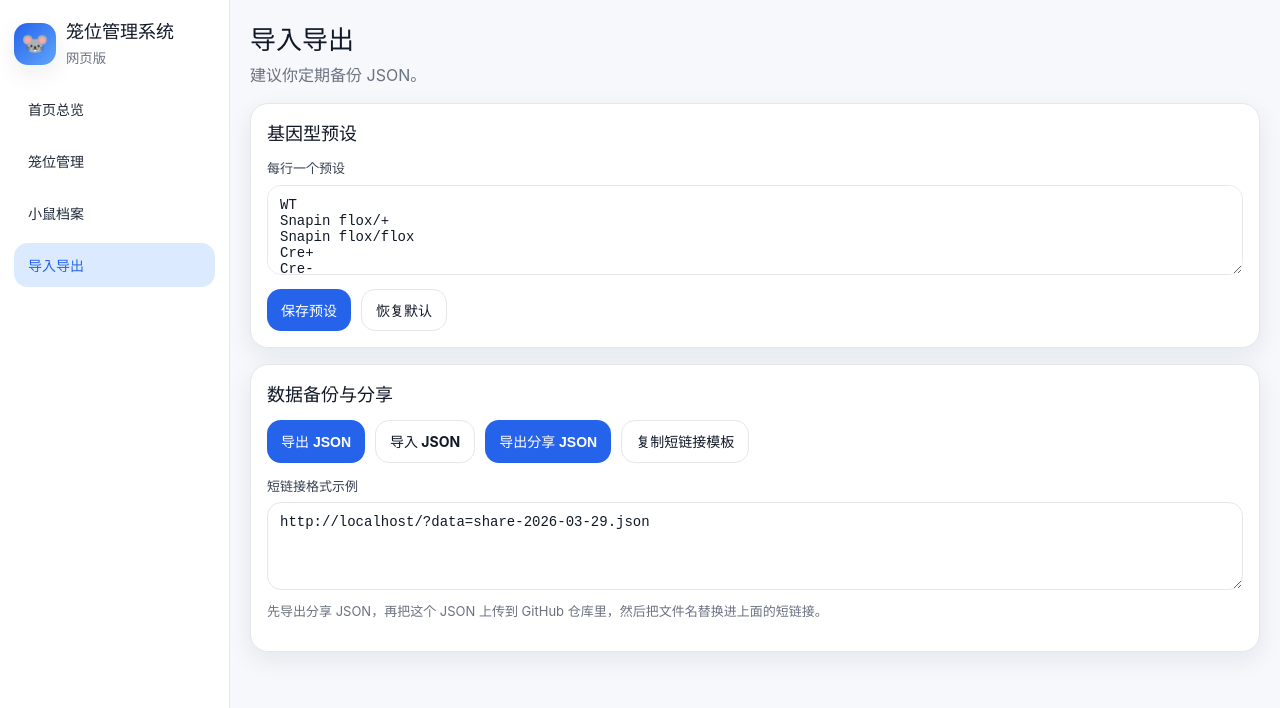
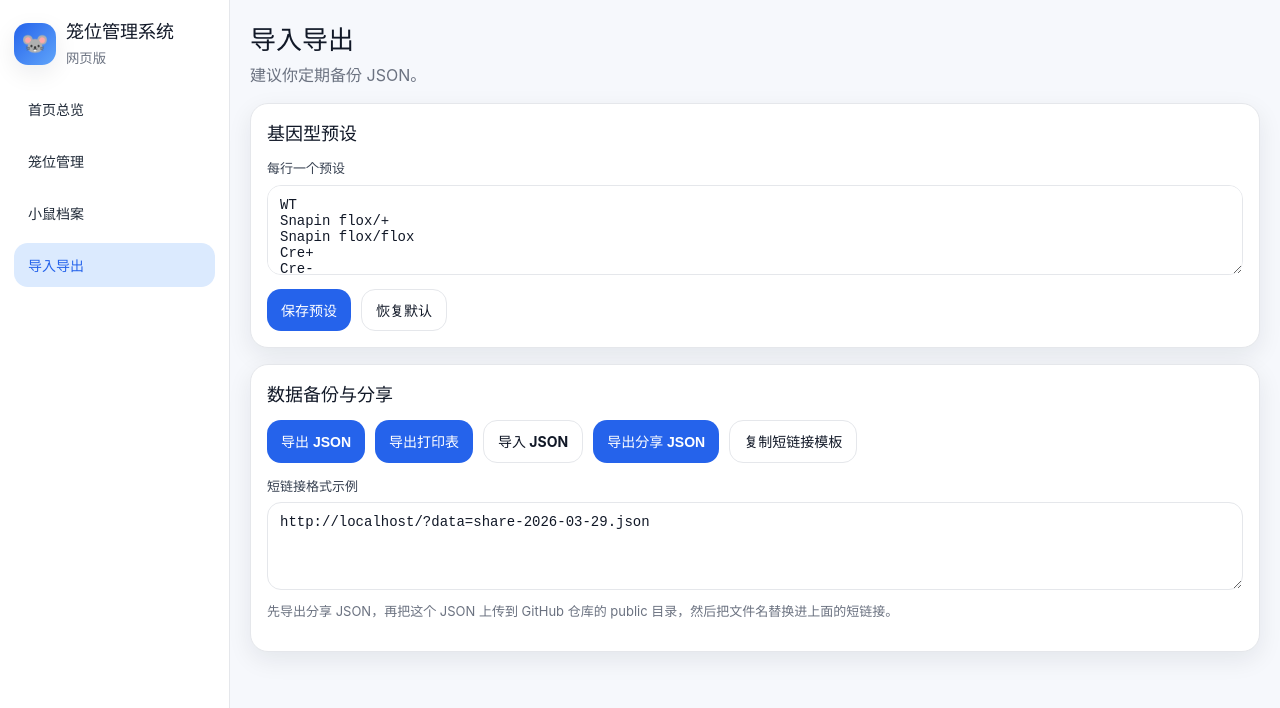
Before and after one commit to graduateedu1021-max/mouse-cage-manager, a React (Vite) app: page / in a window 1280 px wide. Both pictures are taken after a click on the button "导入导出". Shown: the top 708 px of the page. Built offline with nearby package versions, Linux system fonts and the light colour scheme.

Commit message:
Update App.jsx

```diff
--- a/src/App.jsx
+++ b/src/App.jsx
@@ -47,8 +47,9 @@ function formatAge(birthDate) {
 
 function getStatusClass(status) {
   if (['正常', '在养', '保留'].includes(status)) return 'green'
-  if (['配对中', '哺乳中', '待鉴定', '待剪尾', '待结果'].includes(status))
+  if (['配对中', '哺乳中', '待鉴定', '待剪尾', '待结果'].includes(status)) {
     return 'orange'
+  }
   if (['已取材', '淘汰/死亡', '已分笼'].includes(status)) return 'red'
   return ''
 }
@@ -240,10 +241,7 @@ function App() {
     }
   }, [state.mice])
 
-  const genotypeRows = useMemo(
-    () => countBy(state.mice, 'genotype'),
-    [state.mice]
-  )
+  const genotypeRows = useMemo(() => countBy(state.mice, 'genotype'), [state.mice])
 
   const genotypeSexRows = useMemo(() => {
     const map = new Map()
@@ -528,8 +526,6 @@ function App() {
 
   function duplicateMouse(id) {
     if (shareMode) return
-    const m = state.mice.find((x) => x.id === id)
-    if (!m) return
     editMouse(id)
     setEditingMouseId(null)
     setTimeout(() => {
@@ -597,6 +593,120 @@ function App() {
     a.click()
     setTimeout(() => URL.revokeObjectURL(url), 500)
     showToast('已导出分享 JSON')
+  }
+
+  function exportPrintableTable() {
+    const cageMap = new Map(state.cages.map((c) => [c.id, c]))
+
+    const grouped = [...state.mice].sort((a, b) => {
+      const cageA = cageMap.get(a.cageId)?.cageNo || ''
+      const cageB = cageMap.get(b.cageId)?.cageNo || ''
+      if (cageA !== cageB) {
+        return cageA.localeCompare(cageB, 'zh-CN', { numeric: true })
+      }
+      return String(a.mouseId).localeCompare(String(b.mouseId), 'zh-CN', {
+        numeric: true,
+      })
+    })
+
+    const rows = grouped
+      .map((m) => {
+        const cage = cageMap.get(m.cageId)
+        return `
+          <tr>
+            <td>${cage?.cageNo || '-'}</td>
+            <td>${m.mouseId || '-'}</td>
+            <td>${m.sex || '-'}</td>
+            <td>${m.genotype || '-'}</td>
+            <td>${m.note || ''}</td>
+          </tr>
+        `
+      })
+      .join('')
+
+    const now = new Date()
+    const dateText = `${now.getFullYear()}-${String(
+      now.getMonth() + 1
+    ).padStart(2, '0')}-${String(now.getDate()).padStart(2, '0')}`
+
+    const html = `
+      <!DOCTYPE html>
+      <html lang="zh-CN">
+      <head>
+        <meta charset="UTF-8" />
+        <title>基因小鼠笼位打印表</title>
+        <style>
+          body {
+            font-family: -apple-system, BlinkMacSystemFont, "PingFang SC", "Microsoft YaHei", sans-serif;
+            margin: 24px;
+            color: #111;
+          }
+          h1 {
+            text-align: center;
+            margin: 0 0 8px;
+            font-size: 24px;
+          }
+          .sub {
+            text-align: center;
+            margin-bottom: 20px;
+            font-size: 14px;
+            color: #444;
+          }
+          table {
+            width: 100%;
+            border-collapse: collapse;
+            table-layout: fixed;
+          }
+          th, td {
+            border: 1px solid #333;
+            padding: 8px 10px;
+            font-size: 14px;
+            text-align: center;
+            word-break: break-word;
+          }
+          th {
+            background: #f3f4f6;
+            font-weight: 700;
+          }
+          @media print {
+            body {
+              margin: 12mm;
+            }
+          }
+        </style>
+      </head>
+      <body>
+        <h1>基因小鼠笼位打印表</h1>
+        <div class="sub">导出日期：${dateText}</div>
+        <table>
+          <thead>
+            <tr>
+              <th>笼位</th>
+              <th>小鼠编号</th>
+              <th>性别</th>
+              <th>基因型</th>
+              <th>备注</th>
+            </tr>
+          </thead>
+          <tbody>
+            ${rows || '<tr><td colspan="5">暂无数据</td></tr>'}
+          </tbody>
+        </table>
+      </body>
+      </html>
+    `
+
+    const printWindow = window.open('', '_blank')
+    if (!printWindow) {
+      showToast('打印窗口打开失败')
+      return
+    }
+
+    printWindow.document.open()
+    printWindow.document.write(html)
+    printWindow.document.close()
+    printWindow.focus()
+    printWindow.print()
   }
 
   function importJSON(event) {
@@ -762,9 +872,7 @@ function App() {
                         {genotypeSexRows.length ? genotypeSexRows.map(([g, s, v], idx) => (
                           <tr key={`${g}-${s}-${idx}`}>
                             <td>{g}</td>
-                            <td>
-                              <span className={`sex-tag ${s === '♂' ? 'sex-male' : s === '♀' ? 'sex-female' : ''}`}>{s}</span>
-                            </td>
+                            <td><span className={`sex-tag ${s === '♂' ? 'sex-male' : s === '♀' ? 'sex-female' : ''}`}>{s}</span></td>
                             <td>{v}</td>
                           </tr>
                         )) : <tr><td colSpan="3" className="empty">暂无统计数据</td></tr>}
@@ -999,7 +1107,10 @@ function App() {
                           setMouseForm((prev) => ({
                             ...prev,
                             genotypeSelect: e.target.value,
-                            genotypeCustom: e.target.value && e.target.value !== 'custom' ? e.target.value : prev.genotypeCustom,
+                            genotypeCustom:
+                              e.target.value && e.target.value !== 'custom'
+                                ? e.target.value
+                                : prev.genotypeCustom,
                           }))
                         }
                       >
@@ -1025,7 +1136,10 @@ function App() {
                           setMouseForm((prev) => ({
                             ...prev,
                             sourceSelect: e.target.value,
-                            sourceCustom: e.target.value && e.target.value !== 'custom' ? e.target.value : prev.sourceCustom,
+                            sourceCustom:
+                              e.target.value && e.target.value !== 'custom'
+                                ? e.target.value
+                                : prev.sourceCustom,
                           }))
                         }
                       >
@@ -1163,6 +1277,7 @@ function App() {
                 <h3>数据备份与分享</h3>
                 <div className="toolbar">
                   <button className="btn-primary" onClick={exportJSON}>导出 JSON</button>
+                  <button className="btn-primary" onClick={exportPrintableTable}>导出打印表</button>
 
                   {!shareMode && (
                     <label className="btn-light fake-file-btn">
@@ -1192,7 +1307,7 @@ function App() {
 
                 {!shareMode && (
                   <p style={{ marginTop: '12px', color: '#6b7280', fontSize: '13px' }}>
-                    先导出分享 JSON，再把这个 JSON 上传到 GitHub 仓库里，然后把文件名替换进上面的短链接。
+                    先导出分享 JSON，再把这个 JSON 上传到 GitHub 仓库的 public 目录，然后把文件名替换进上面的短链接。
                   </p>
                 )}
               </div>
```
